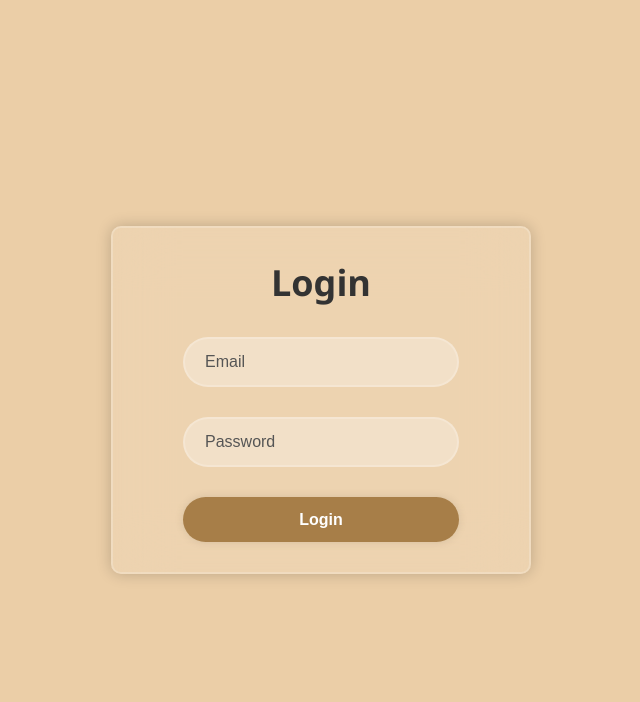
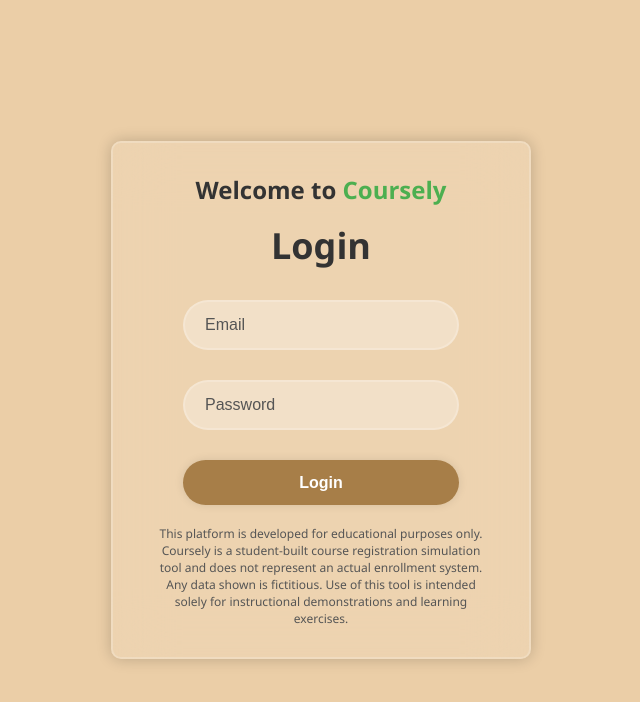
Before and after one commit to msalama2/CSI-3450-DataBase-and-Design, a React (Vite) app in the folder frontend/: page / in a window 1280 px wide. Shown: the top 702 px of the page, without its empty margins (319-959 px from the left). Built offline with nearby package versions, Linux system fonts and the light colour scheme.

Commit message:
Added Welcome message and educational disclaimer to login page

```diff
--- a/frontend/src/components/homepage/homepage.jsx
+++ b/frontend/src/components/homepage/homepage.jsx
@@ -229,7 +229,7 @@ const Homepage = () => {
                       <li key={index}>
                         <strong>{course.course_code}</strong> – {course.course_name}<br />
                         <small>
-                          {formatTime(course.start_time)} to {formatTime(course.end_time)}
+                          {formatTime(course.start_time)} to {formatTime(course.end_time)} - {" "}
                           {course.building} {course.room_num}
                         </small>
                         <br />
@@ -248,7 +248,6 @@ const Homepage = () => {
               </div>
             </div>
           </div>
-
 
           {/* Resizer */}
           <div className="resizer" onMouseDown={handleMouseDown}>
--- a/frontend/src/components/loginpage/LoginForm.css
+++ b/frontend/src/components/loginpage/LoginForm.css
@@ -104,3 +104,24 @@ body {
   font-weight: 700;
   font-size: 16px;
 }
+
+.welcome-text {
+  text-align: center;
+  font-size: 24px;
+  margin-bottom: 15px;
+}
+
+.coursely-highlight {
+  color: #4caf50;
+  font-weight: bold;
+}
+
+.login-disclaimer {
+  font-size: 12px;
+  color: #555;
+  margin-top: 20px;
+  text-align: center;
+  max-width: 400px;
+  margin-left: auto;
+  margin-right: auto;
+}
--- a/frontend/src/components/loginpage/LoginForm.jsx
+++ b/frontend/src/components/loginpage/LoginForm.jsx
@@ -62,6 +62,10 @@ const LoginForm = () => {
 
   return (
     <div className='wrapper'>
+
+      {/* Welcome Header */}
+      <h2 className="welcome-text">Welcome to <span className="coursely-highlight">Coursely</span></h2>
+
       <form onSubmit={handleSubmit}>
         <h1>Login</h1>
         {error && <p className="error-message">{error}</p>}
@@ -86,6 +90,12 @@ const LoginForm = () => {
         </div>
         <button type="submit">Login</button>
       </form>
+
+      {/* Disclaimer */}
+      <p className="login-disclaimer">
+        This platform is developed for educational purposes only. Coursely is a student-built course registration simulation tool and does not represent an actual enrollment system. Any data shown is fictitious. Use of this tool is intended solely for instructional demonstrations and learning exercises.
+      </p>
+
     </div>
   );
 };
```
